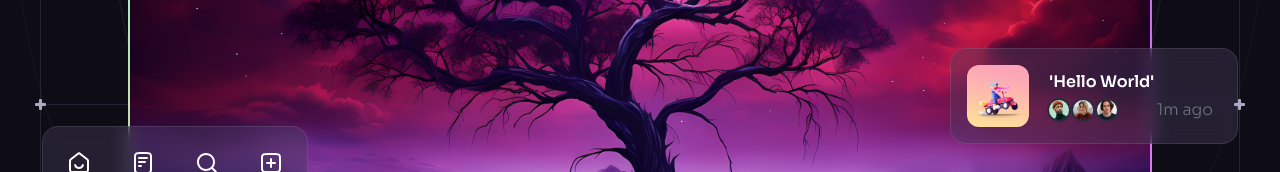
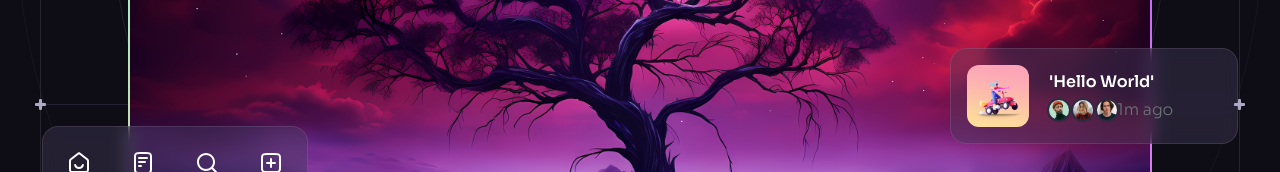
Before and after one commit to 49Harsh/My-Portfolio, a React (Create React App) app: page / in a window 1280 px wide. Shown: the part 780-952 px from the top of the page. Built offline with nearby package versions, Linux system fonts and the light colour scheme.

Commit message:
fix iissues

```diff
--- a/package.json
+++ b/package.json
@@ -15,7 +15,6 @@
     "framer-motion": "^12.9.2",
     "react": "^18.3.1",
     "react-dom": "^18.3.1",
-    "react-just-parallax": "^3.1.16",
     "react-parallax-tilt": "^1.7.226",
     "react-router-dom": "^6.23.1",
     "react-hot-toast": "^2.4.0",
--- a/src/components/Benefits.jsx
+++ b/src/components/Benefits.jsx
@@ -1,9 +1,6 @@
 import { benefits } from "../constants";
-import Heading from "./Heading";
 import Section from "./Section";
 import Arrow from "../assets/svg/Arrow";
-import { GradientLight } from "./design/Benefits";
-import ClipPath from "../assets/svg/ClipPath";
 import Tilt from "react-parallax-tilt";
 import Typewriter from "./Typewriter";
 import ProjectLinks from "./ProjectLinks";
--- a/src/components/Collaboration.jsx
+++ b/src/components/Collaboration.jsx
@@ -1,6 +1,4 @@
-import { brainwaveSymbol, check } from "../assets";
-import { collabApps, collabContent, collabText } from "../constants";
-import Button from "./Button";
+import { collabApps, collabContent } from "../constants";
 import Section from "./Section";
 import { LeftCurve, RightCurve } from "./design/Collaboration";
 import logo from "../image/logo.png"
--- a/src/components/CompanyLogos.jsx
+++ b/src/components/CompanyLogos.jsx
@@ -1,5 +1,3 @@
-import { companyLogos } from "../constants";
-
 const CompanyLogos = ({ className }) => {
   return (
     <div className={className}>
--- a/src/components/Header.jsx
+++ b/src/components/Header.jsx
@@ -1,5 +1,4 @@
 import React, { useState } from "react";
-import { useLocation } from "react-router-dom";
 import { disablePageScroll, enablePageScroll } from "scroll-lock";
 
 import logo from '../image/logo.png'
@@ -11,7 +10,6 @@
 import ContactPopup from "./ContactPopup";
 
 const Header = () => {
-  const pathname = useLocation();
   const [openNavigation, setOpenNavigation] = useState(false);
   const [showContactPopup, setShowContactPopup] = useState(false);
 
--- a/src/components/Hero.jsx
+++ b/src/components/Hero.jsx
@@ -1,16 +1,11 @@
-import { curve, heroBackground, robot } from "../assets";
+import { curve } from "../assets";
 
-import Button from "./Button";
 import Section from "./Section";
 import { BackgroundCircles, BottomLine, Gradient } from "./design/Hero";
 import { heroIcons } from "../constants";
-import { ScrollParallax } from "react-just-parallax";
 import { useRef } from "react";
-import Generating from "./Generating";
 import Notification from "./Notification";
 import CompanyLogos from "./CompanyLogos";
-
-
 
 import bgmImgs from '../image/bgmImgs.jpg'
 
@@ -66,7 +61,6 @@
 
                 {/* <Generating className="absolute left-4 right-4 bottom-5 md:left-1/2 md:right-auto md:bottom-8 md:w-[31rem] md:-translate-x-1/2" /> */}
 
-                <ScrollParallax isAbsolutelyPositioned>
                   <ul className="hidden absolute -left-[5.5rem] bottom-[7.5rem] px-1 py-1 bg-n-9/40 backdrop-blur border border-n-1/10 rounded-2xl xl:flex">
                     {heroIcons.map((icon, index) => (
                       <li className="p-5" key={index}>
@@ -74,14 +68,11 @@
                       </li>
                     ))}
                   </ul>
-                </ScrollParallax>
 
-                <ScrollParallax isAbsolutelyPositioned>
                   <Notification
                     className="hidden absolute -right-[5.5rem] bottom-[11rem] w-[18rem] xl:flex"
                     title="'Hello World'"
                   />
-                </ScrollParallax>
               </div>
             </div>
 
@@ -95,7 +86,7 @@
               height={1800}
               alt="hero"
             /> */}
-            <div class="relative h-full w-full bg-slate-950"><div className="absolute bottom-0 left-[-20%] right-0 top-[-10%] h-[500px] w-[500px] rounded-full bg-[radial-gradient(circle_farthest-side,rgba(255,0,182,.15),rgba(255,255,255,0))]"></div><div class="absolute bottom-0 right-[-20%] top-[-10%] h-[500px] w-[500px] rounded-full bg-[radial-gradient(circle_farthest-side,rgba(255,0,182,.15),rgba(255,255,255,0))]"></div></div>
+            <div className="relative h-full w-full bg-slate-950"><div className="absolute bottom-0 left-[-20%] right-0 top-[-10%] h-[500px] w-[500px] rounded-full bg-[radial-gradient(circle_farthest-side,rgba(255,0,182,.15),rgba(255,255,255,0))]"></div><div className="absolute bottom-0 right-[-20%] top-[-10%] h-[500px] w-[500px] rounded-full bg-[radial-gradient(circle_farthest-side,rgba(255,0,182,.15),rgba(255,255,255,0))]"></div></div>
           </div>
 
 
--- a/src/components/Notification.jsx
+++ b/src/components/Notification.jsx
@@ -12,11 +12,10 @@
         src={notification1}
         width={62}
         height={62}
-        alt="image"
+        alt="Notification preview"
         className="rounded-xl"
       />
-
-      <div className="flex-1">
+      <div>
         <h6 className="mb-1 font-semibold text-base">{title}</h6>
 
         <div className="flex items-center justify-between">
--- a/src/components/design/Hero.jsx
+++ b/src/components/design/Hero.jsx
@@ -1,5 +1,4 @@
 import { useEffect, useState } from "react";
-import { MouseParallax } from "react-just-parallax";
 
 import PlusSvg from "../../assets/svg/PlusSvg";
 
@@ -35,7 +34,7 @@
   );
 };
 
-export const BackgroundCircles = ({ parallaxRef }) => {
+export const BackgroundCircles = () => {
   const [mounted, setMounted] = useState(false);
 
   useEffect(() => {
@@ -47,7 +46,7 @@
       <Rings />
 
       {/* Moving background colored circle balls */}
-      <MouseParallax strength={0.07} parallaxContainerRef={parallaxRef}>
+      <div>
         <div className="absolute bottom-1/2 left-1/2 w-0.25 h-1/2 origin-bottom rotate-[46deg]">
           <div
             className={`w-2 h-2 -ml-1 -mt-36 bg-gradient-to-b from-[#DD734F] to-[#1A1A32] rounded-full transition-transform duration-500 ease-out ${
@@ -95,7 +94,7 @@
             }`}
           />
         </div>
-      </MouseParallax>
+      </div>
     </div>
   );
 };
```
Also changed, not shown: src/constants/index.js (+0 -9 lines).
